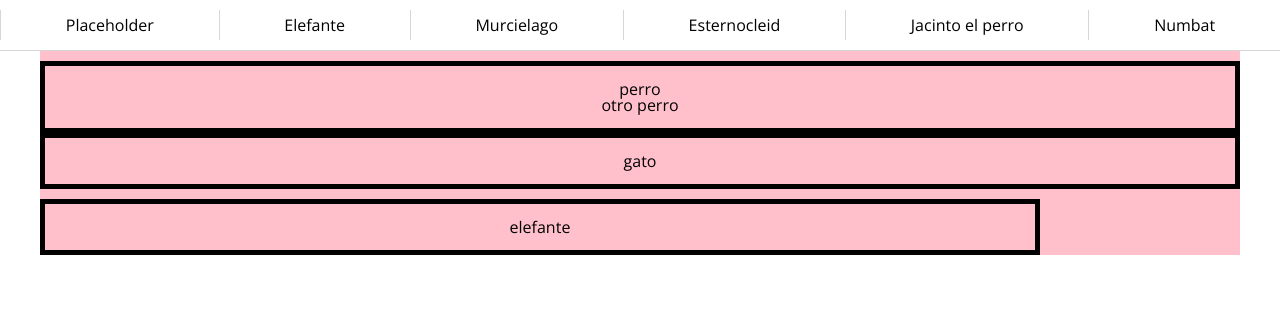
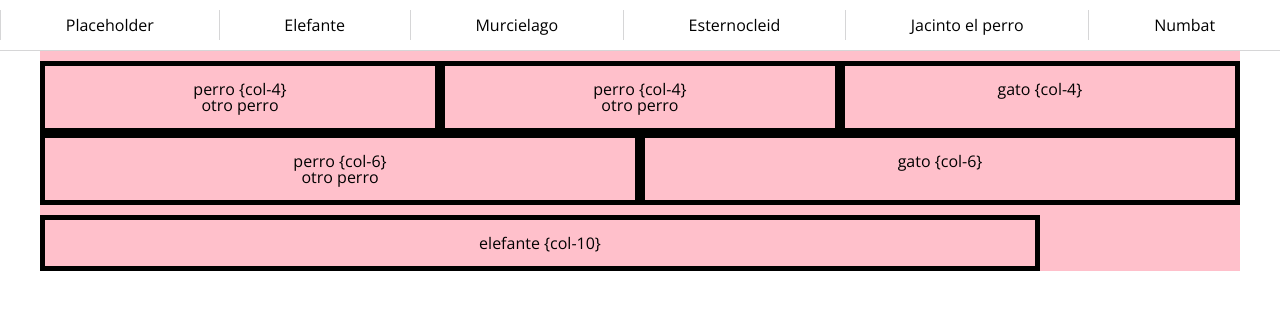
Before and after one commit to fedgut/web_framework, a plain HTML site: page test.html in a window 1280 px wide. Drawn offline with nearby package versions, Linux system fonts and the light colour scheme.

Commit message:
convert layout to flex based

```diff
--- a/css/grid.css
+++ b/css/grid.css
@@ -46,9 +46,7 @@
 .col-lg-10,
 .col-lg-11,
 .col-lg-12 {
-  float: left;
   padding: 15px;
-  overflow: hidden;
 }
 
 .container-fluid {
@@ -57,56 +55,56 @@
 }
 
 .row {
-  max-width: 100%;
-  display: flow-root;
+  display: flex;
+  flex-wrap: wrap;
 }
 
 .col-1 {
-  width: 8.33%;
+  flex: 8.33% 0 0;
 }
 
 .col-2 {
-  width: 16.66%;
+  flex: 16.66% 0 0;
 }
 
 .col-3 {
-  width: 25%;
+  flex: 25% 0 0;
 }
 
 .col-4 {
-  width: 33.33%;
+  flex: 33.33% 0 0;
 }
 
 .col-5 {
-  width: 41.66%;
+  flex: 41.66% 0 0;
 }
 
 .col-6 {
-  width: 50%;
+  flex: 50% 0 0;
 }
 
 .col-7 {
-  width: 58.33%;
+  flex: 58.33% 0 0;
 }
 
 .col-8 {
-  width: 66.66%;
+  flex: 66.66% 0 0;
 }
 
 .col-9 {
-  width: 75%;
+  flex: 75% 0 0;
 }
 
 .col-10 {
-  width: 83.33%;
+  flex: 83.33% 0 0;
 }
 
 .col-11 {
-  width: 91.66%;
+  flex: 91.66% 0 0;
 }
 
 .col-12 {
-  width: 100%;
+  flex: 100% 0 0;
 }
 
 @media (min-width: 576px) {
--- a/test.html
+++ b/test.html
@@ -28,18 +28,30 @@
   <div class="container-fluid detect">
     <div class="row tac pad-tb-10 ">
 
-      <div class="col-12 col-md-6 border">
-        <p>perro</p>
+      <div class="col-4 border">
+        <p>perro {col-4}</p>
         <p>otro perro</p>
       </div>
-      <div class="col-12 col-md-6 border">
-        gato
+      <div class="col-4 border">
+        <p>perro {col-4}</p>
+        <p>otro perro</p>
+      </div>
+      <div class="col-4 border">
+        gato {col-4}
+      </div>
+      <div class="col-6 border">
+        <p>perro {col-6}</p>
+        <p>otro perro</p>
+      </div>
+      <div class="col-6 border">
+        gato {col-6}
       </div>
     </div>
     <div class="row">
-      <div class="col-10 tac border">elefante</div>
+      <div class="col-10 tac border">
+        elefante {col-10}
+      </div>
     </div>
-
   </div>
 
 
```
Also changed, not shown: styles_display.html (added, +29 -0 lines).
